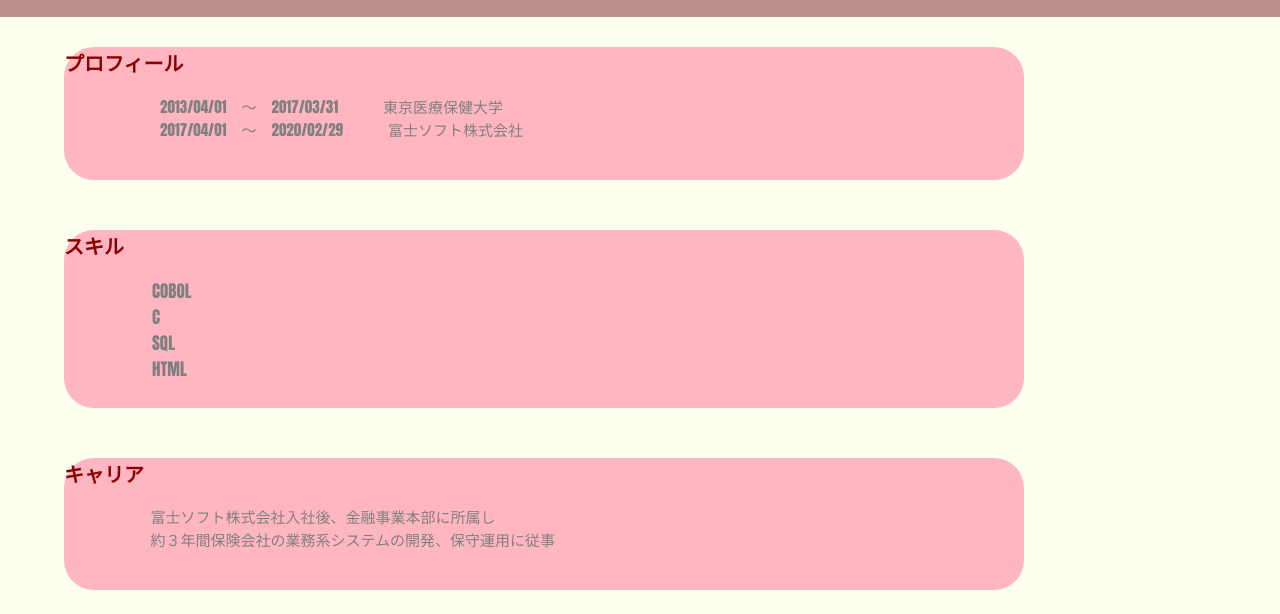
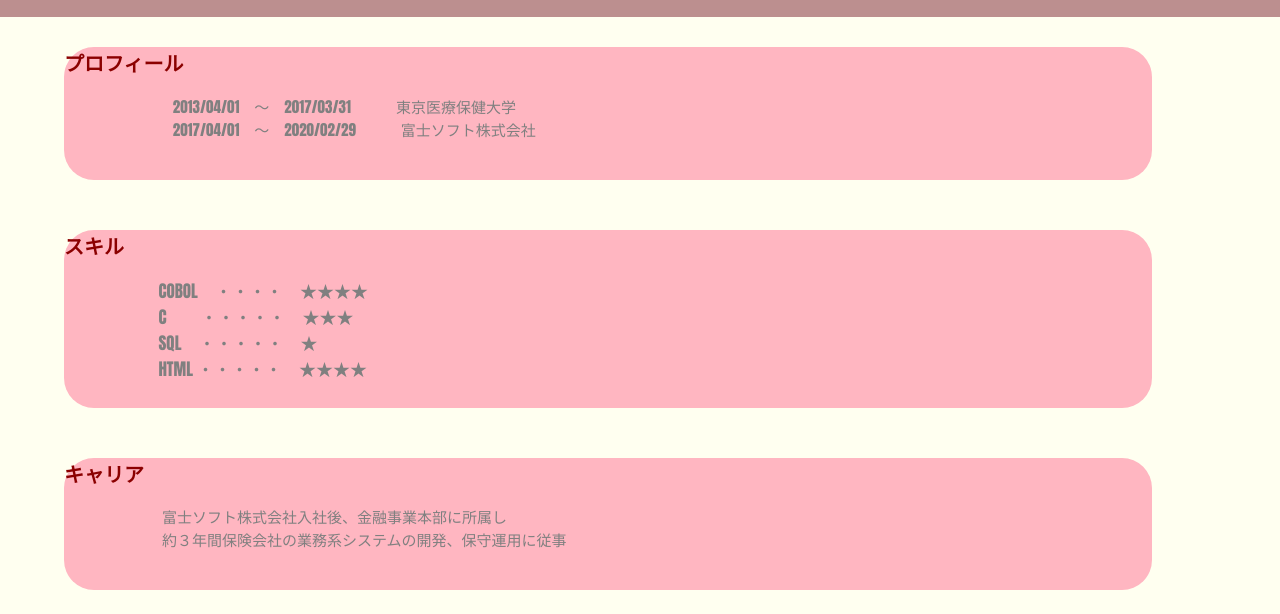
Before and after one commit to nakazawa722/portfolio, a plain HTML site: page index.html in a window 1280 px wide. Shown: the part 186-800 px from the top of the page. Drawn offline with Linux system fonts and the light colour scheme.

Commit message:
レイアウト最終調整

```diff
--- a/css/style.css
+++ b/css/style.css
@@ -54,7 +54,7 @@ h2{
     background-color: lightpink;
     border-radius: 30px;
     margin-left: 5%;
-    margin-right: 20%;
+    margin-right: 10%;
     margin-top: 30px;
     margin-bottom: 20px;
 }
@@ -70,7 +70,7 @@ h2{
     background-color: lightpink;
     border-radius: 30px;
     margin-left: 5%;
-    margin-right: 20%;
+    margin-right: 10%;
     margin-top: 50px;
 }
 
@@ -87,7 +87,7 @@ h2{
     background-color: lightpink;
     border-radius: 30px;
     margin-left: 5%;
-    margin-right: 20%;
+    margin-right: 10%;
     margin-top: 50px;
 }
 
--- a/index.html
+++ b/index.html
@@ -41,16 +41,16 @@
             <h2>スキル</h2>
                 <ul>
                     <li>
-                        <p1>COBOL</p1>
+                        <p1>COBOL　・・・・　★★★★</p1>
                     </li>
                     <li>
-                        <p2>C</p2>
+                        <p2>C　　・・・・・　★★★</p2>
                     </li>
                     <li>
-                        <p3>SQL</p3>
+                        <p3>SQL　・・・・・　★</p3>
                     </li>
                     <li>
-                        <p4>HTML</p4>
+                        <p4>HTML ・・・・・　★★★★</p4>
                     </li>
                     <br>
                 </ul>
```
